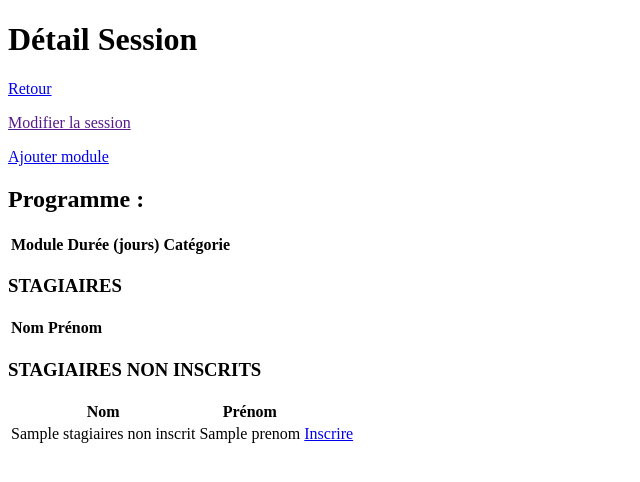
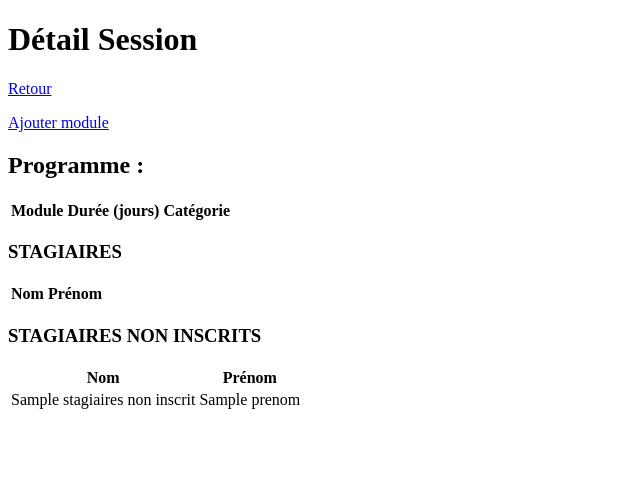
Before and after one commit to mayados/ProjetSessionsSymf, a Symfony app: template templates/session/show.html.twig in a window 1280 px wide. Shown: the top 482 px of the page, without its empty margins (0-640 px from the left). Run offline with Twig, Linux system fonts and the light colour scheme; the template is opened without the code that fills it: most values are stand-ins (such as "Sample title", 1, 10 or a date in 2020); lists and menus that the app fills with data are empty; some libraries are stand-ins or nearby versions.

Commit message:
delete link

```diff
--- a/templates/session/show.html.twig
+++ b/templates/session/show.html.twig
@@ -8,7 +8,6 @@
 
     <p><a href="{{ path('app_session') }}">Retour</a></p>
 
-    <p><a href=''>Modifier la session</a></p>
 
     <a href="{{ path('add_programme', {'idSession': session.id}) }}">Ajouter module</a>
 
@@ -61,7 +60,11 @@
             <tr>
                 <td>{{ stagiaire.nom }}</td>
                 <td>{{ stagiaire.prenom }}</td>
-                <td><a href="{{ path('add_stagiaireSession', {'id': session.id, 'idStagiaire': stagiaire.id}) }}">Inscrire</a></td>
+                {% if session.stagiaires | length < session.nbPlaces %}
+                    <td><a href="{{ path('add_stagiaireSession', {'id': session.id, 'idStagiaire': stagiaire.id}) }}">Inscrire</a></td>
+                {% else %}
+
+                {% endif %}
             </tr>
         {% endfor %}
     </table>
```
